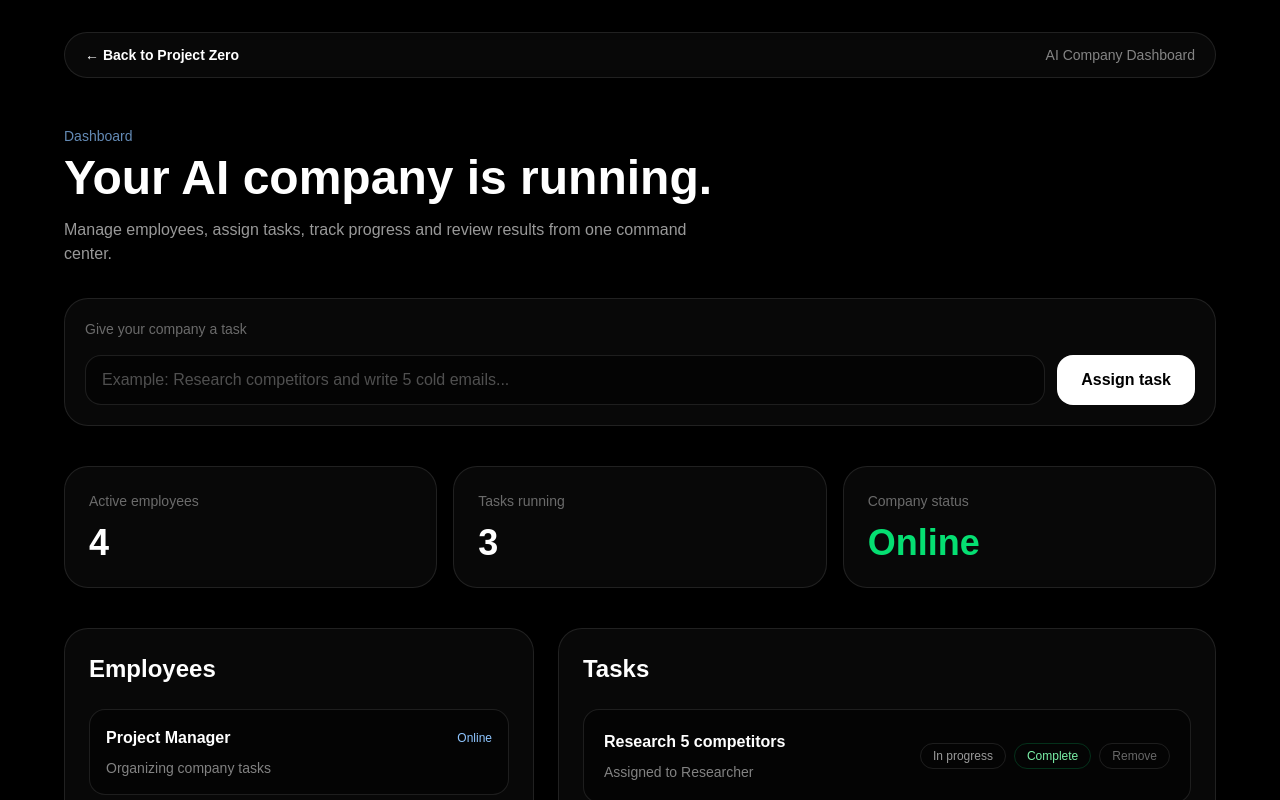
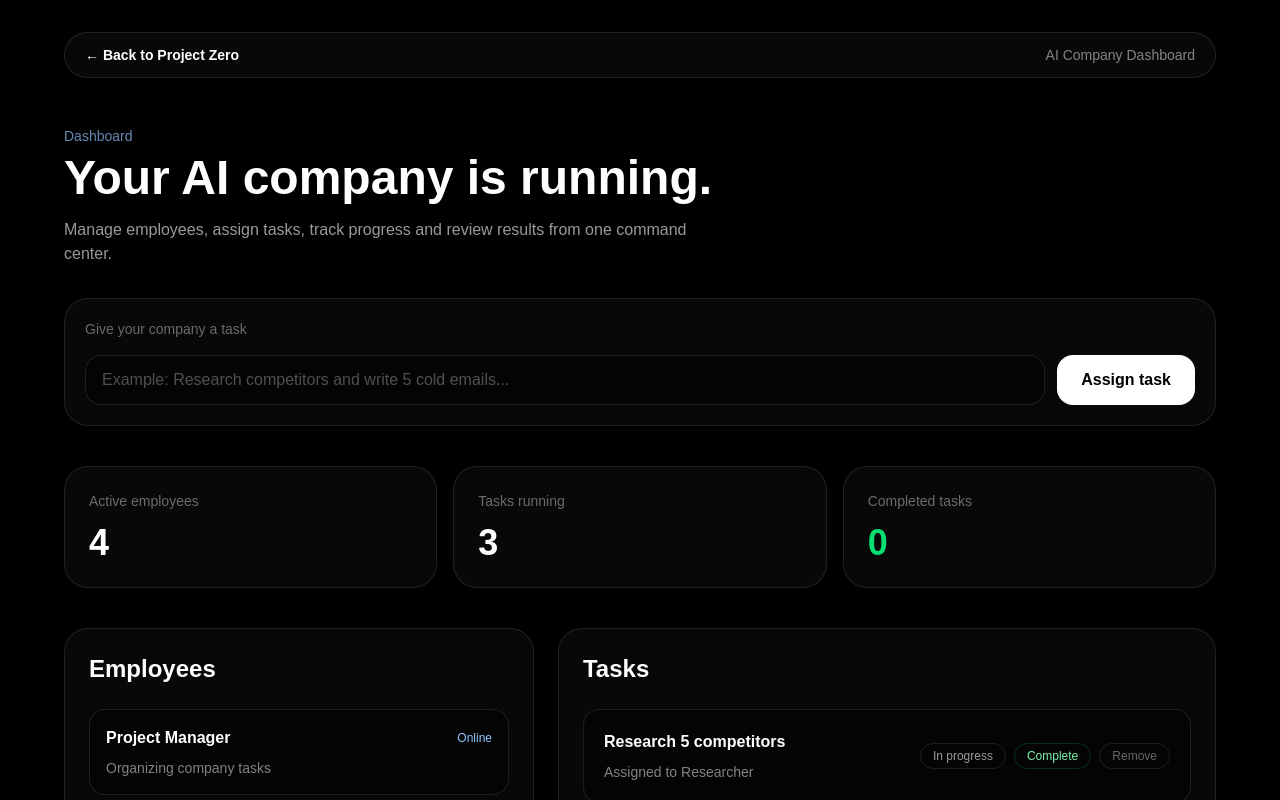
Before and after one commit to Finalexs/project-zero, a Next.js app in the folder app/: page /dashboard in a window 1280 px wide. Shown: the top 800 px of the page. Built offline with nearby package versions, Linux system fonts and the light colour scheme.

Commit message:
Add completed task count

```diff
--- a/app/src/app/dashboard/page.tsx
+++ b/app/src/app/dashboard/page.tsx
@@ -46,6 +46,9 @@ const initialTasks = [
 export default function DashboardPage() {
   const [taskInput, setTaskInput] = useState("");
   const [tasks, setTasks] = useState(initialTasks);
+  const completedTasks = tasks.filter(
+  (task) => task.status === "Completed",
+).length;
 
   return (
     <main className="min-h-screen bg-black px-6 py-8 text-white">
@@ -114,9 +117,11 @@ export default function DashboardPage() {
           </div>
 
           <div className="rounded-3xl border border-white/10 bg-white/[0.03] p-6">
-            <p className="text-sm text-white/40">Company status</p>
-            <p className="mt-3 text-4xl font-bold text-green-400">Online</p>
-          </div>
+  <p className="text-sm text-white/40">Completed tasks</p>
+  <p className="mt-3 text-4xl font-bold text-green-400">
+    {completedTasks}
+  </p>
+</div>
         </section>
 
         <section className="mt-10 grid gap-6 lg:grid-cols-[1fr_1.4fr]">
```
